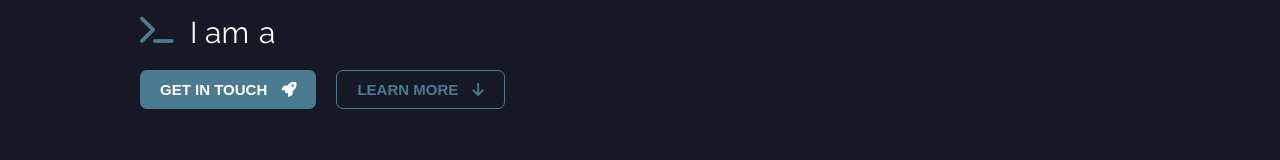
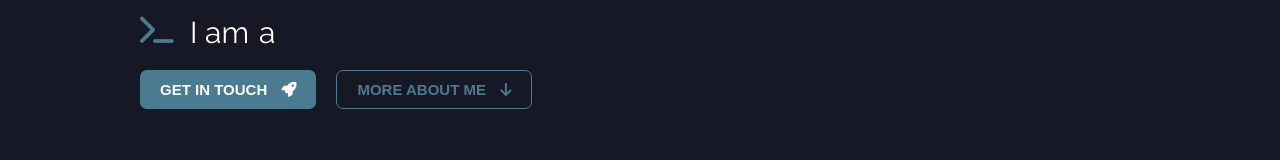
Before and after one commit to forcio-li/pierre, a React (Vite) app: page / in a window 1280 px wide. Shown: the part 489-649 px from the top of the page. Built offline with nearby package versions, Linux system fonts and the light colour scheme.

Commit message:
Add call to action 'More about me' that was missing

```diff
--- a/src/components/Navigation/Navigation.tsx
+++ b/src/components/Navigation/Navigation.tsx
@@ -17,7 +17,10 @@ export const Navigation = () => {
   }, []);
 
   return (
-    <nav className={`navigation${scrollPosition <= 300 ? '' : ' visible'}`}>
+    <nav
+      id="nav"
+      className={`navigation${scrollPosition <= 300 ? '' : ' visible'}`}
+    >
       <div className="navigation__wrapper">
         <div className="navigation__identity">
           <img
--- a/src/index.scss
+++ b/src/index.scss
@@ -12,6 +12,7 @@ html {
   background-color: colors.$black;
   font-size: 62.5%;
   overflow: overlay;
+  scroll-behavior: smooth;
 }
 
 body {
--- a/src/sections/Footer/Footer.scss
+++ b/src/sections/Footer/Footer.scss
@@ -15,5 +15,9 @@
     i {
       color: #e1003c;
     }
+
+    @media screen and (max-width: breakpoints.$md) {
+      text-align: center;
+    }
   }
 }
--- a/src/sections/Hero/Hero.tsx
+++ b/src/sections/Hero/Hero.tsx
@@ -21,6 +21,16 @@ export const Hero = () => {
   const handleCloseModal = () => {
     setModalVisible(false);
     setTransitionModal(false);
+  };
+
+  const handleScrolltoStudies = () => {
+    const studies = document.getElementById('studies')?.offsetTop;
+    const nav = document.getElementById('nav')?.offsetHeight;
+
+    window.scrollTo({
+      top: nav && studies ? studies - nav : 0,
+      behavior: 'smooth',
+    });
   };
 
   return (
@@ -146,8 +156,11 @@ export const Hero = () => {
             >
               Get in touch <i className="fa-solid fa-rocket" />
             </button>
-            <button className="section-hero__content-buttons__button inverted">
-              Learn more <i className="fa-solid fa-arrow-down" />
+            <button
+              className="section-hero__content-buttons__button inverted"
+              onClick={handleScrolltoStudies}
+            >
+              More about me <i className="fa-solid fa-arrow-down" />
             </button>
           </div>
         </div>
--- a/src/sections/Portfolio/Portfolio.tsx
+++ b/src/sections/Portfolio/Portfolio.tsx
@@ -38,7 +38,7 @@ export const PortfolioItem = ({ project }: PortfolioItemProps) => {
           .slice(0)
           .reverse()
           .map((language) => {
-            return <i className={language} />;
+            return <i className={language} key={language} />;
           })}
       </div>
     </div>
```
